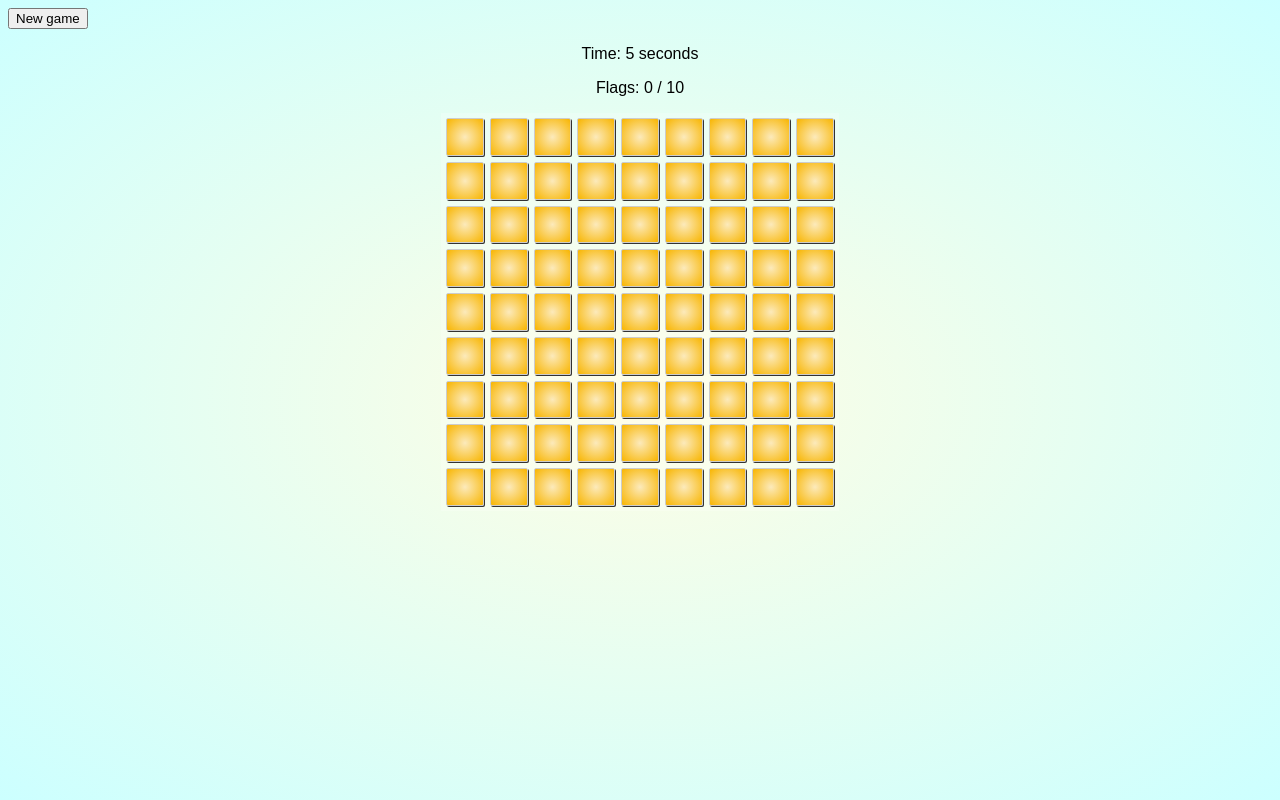
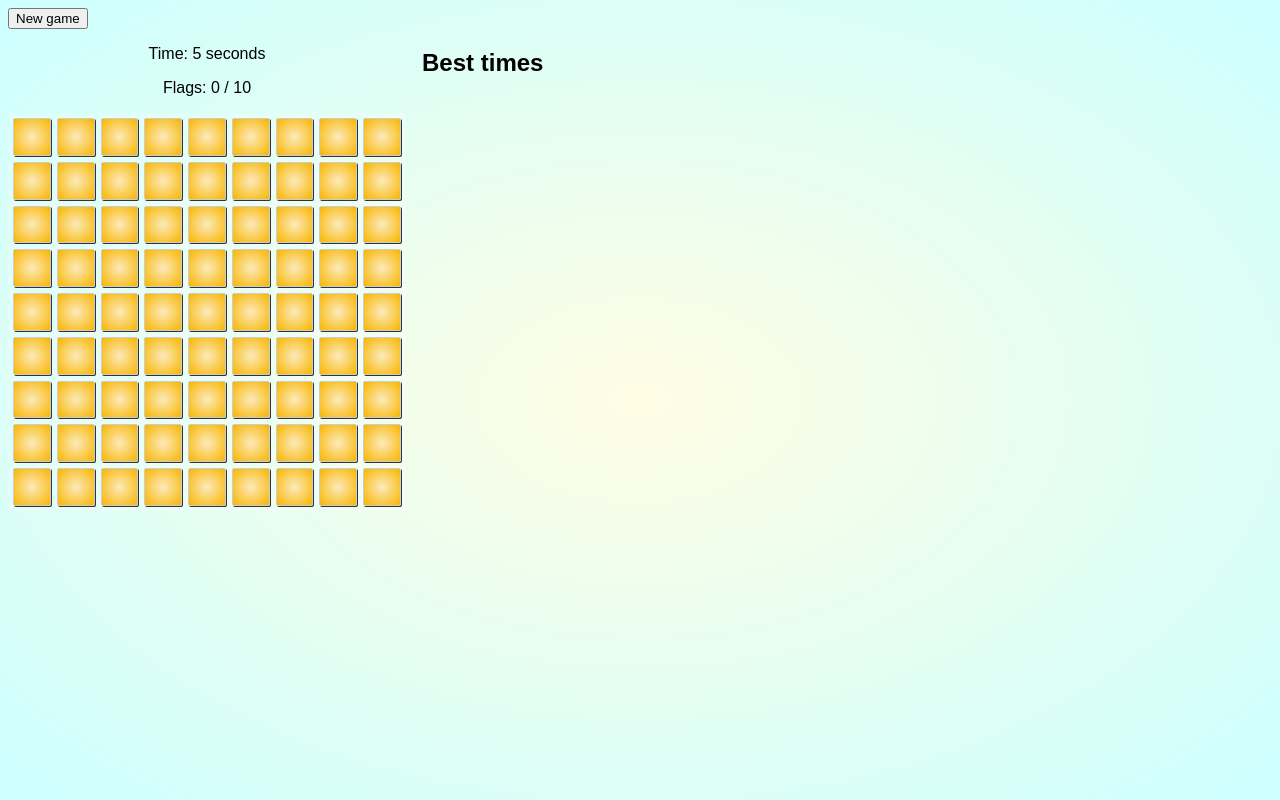
Before and after one commit to RinkAttendant6/threatsweeper, a React app: page / in a window 1280 px wide. Built offline with nearby package versions, Linux system fonts and the light colour scheme.

Commit message:
Add high score board feature (#18)
* Add high score board feature

* Fix numeric sort

```diff
--- a/src/Game.tsx
+++ b/src/Game.tsx
@@ -1,5 +1,6 @@
 import React from 'react';
 import GameBoard from './GameBoard';
+import HighScoreBoard from './HighScoreBoard';
 import IGameLevelInterface from './interfaces/IGameLevelInterface';
 import Levels from './Levels';
 import LevelSelectorDialog from './LevelSelectorDialog';
@@ -16,6 +17,7 @@ export interface State {
 
     lost: boolean;
     won: boolean;
+    scores: number[];
 
     newGameDialogOpen: boolean;
 }
@@ -40,6 +42,7 @@ export default class Game extends React.Component<{}, State> {
 
             won: false,
             lost: false,
+            scores: JSON.parse(localStorage.getItem('highscores') ?? '[]'),
 
             newGameDialogOpen: false
         };
@@ -168,7 +171,17 @@ export default class Game extends React.Component<{}, State> {
      */
     handleGameWin = (): void => {
         this.stopTimer();
-        this.setState({won: true});
+
+        this.setState(prevState => {
+            const scores = [...prevState.scores, prevState.timer].sort((a, b) => a - b).slice(0, 10);
+
+            localStorage.setItem('highscores', JSON.stringify(scores));
+
+            return {
+                won: true,
+                scores
+            };
+        });
     };
 
     /**
@@ -307,10 +320,13 @@ export default class Game extends React.Component<{}, State> {
             <button type='button' onClick={this.handleNewGameClick}>
                 New game
             </button>
-            <div className='header' style={{textAlign: 'center'}}>
+
+            <div style={{display: 'flex', flexWrap: 'wrap'}}>
+                <section>
+                    <header className='header' style={{textAlign: 'center'}}>
                         <p>Time: {this.state.timer} seconds</p>
                         <p>Flags: {numberOfFlags} / {this.state.mines.size}</p>
-            </div>
+                    </header>
                     <GameBoard
                         squares={this.state.squares}
                         handleSquareClick={this.handleSquareClick}
@@ -318,6 +334,9 @@ export default class Game extends React.Component<{}, State> {
                         handleSquareDoubleClick={this.handleSquareDoubleClick}
                         isGameActive={isGameInProgress}
                     />
+                </section>
+                <HighScoreBoard highscores={this.state.scores} />
+            </div>
             {
                 this.state.won && <p>Congratulations!</p>
             }
--- /dev/null
+++ b/src/HighScoreBoard.tsx
@@ -0,0 +1,25 @@
+import React from 'react';
+
+export interface Props {
+    highscores: number[];
+}
+
+/**
+ * Class representing the statistics board
+ */
+ export default class HighScoreBoard extends React.Component<Props> {
+    render() {
+        return (
+            <section style={{padding: '0 1em'}}>
+                <h2>Best times</h2>
+                <ol>
+                {
+                    this.props.highscores.map((score, key) =>
+                        <li key={key}>{score} seconds</li>
+                    )
+                }
+                </ol>
+            </section>
+        );
+    }
+}
```
Lines whose indentation alone changed are shown as unchanged.
